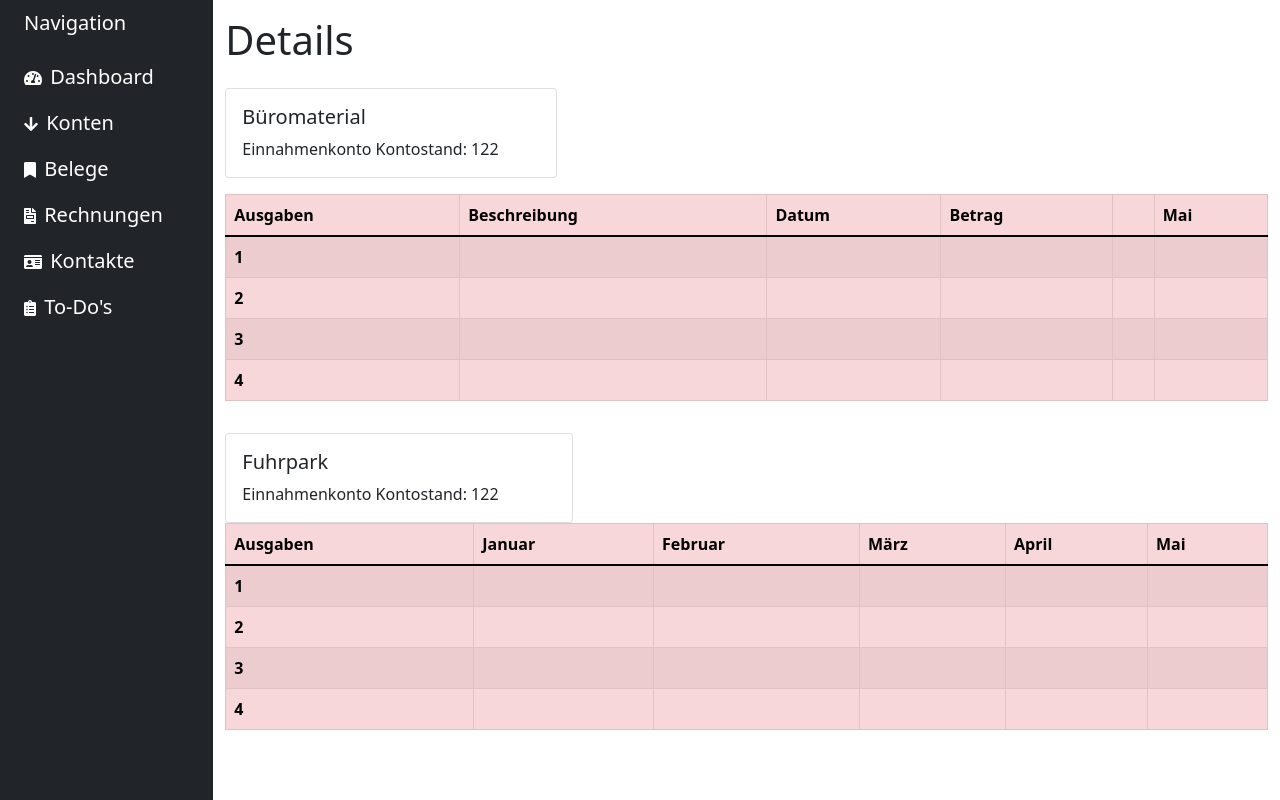
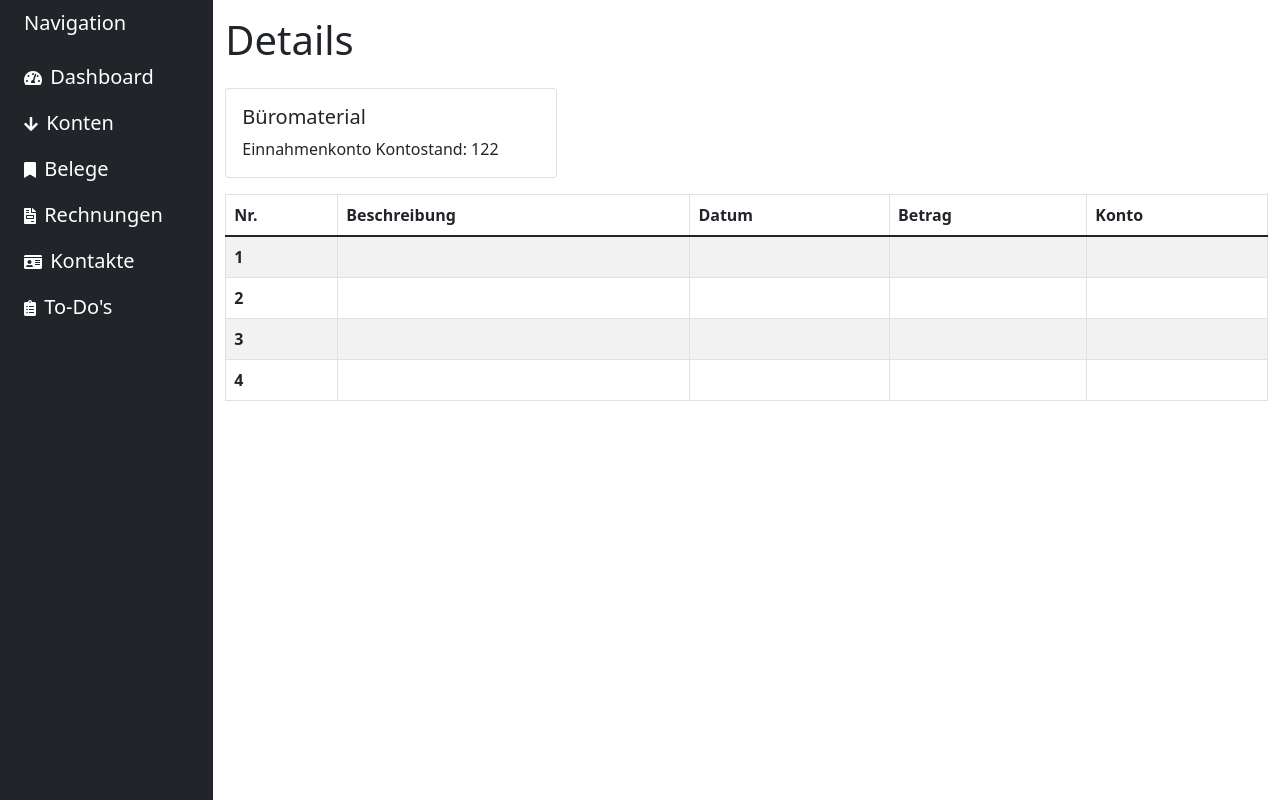
Before and after one commit to FevziG66/Wahlprojekt, a Django app: page /accountDetails/ in a window 1280 px wide. Shown: the part 70-870 px from the top of the page. Run offline with Django 3.2, Linux system fonts and the light colour scheme; a user stored in the database is signed in; lists and menus that the app fills with data are empty; some libraries are stand-ins or nearby versions.

Commit message:
Designänderungen

```diff
--- a/Wahlprojekt/urls.py
+++ b/Wahlprojekt/urls.py
@@ -19,7 +19,6 @@ from django.urls import path
 from start import views
 
 from django.contrib.auth import views as auth_views
-
 #Sammlung der Urls aus unseren erstellten Apps
 urlpatterns = [
     path('admin/', admin.site.urls),
@@ -34,5 +33,4 @@ urlpatterns = [
     path('password_reset_done/', auth_views.PasswordResetDoneView.as_view(template_name='start/password_reset_done.html'), name='password_reset_done'),
     path("password_reset_confirm/<uidb64>/<token>/", auth_views.PasswordResetConfirmView.as_view(template_name='start/password_reset_confirm.html'), name='password_reset_confirm'),
     path("password_reset_complete/", auth_views.PasswordResetCompleteView.as_view(template_name='start/password_reset_complete.html'), name='password_reset_complete'),
-
 ]
--- a/home/templates/home/accountDetails.html
+++ b/home/templates/home/accountDetails.html
@@ -17,21 +17,19 @@
    </div>
    <p></p>
    <div class="table-responsive">
-      <table class="table table-bordered table-hover table-danger table-striped">
+      <table class="table table-bordered table-hover table-striped">
          <thead>
             <tr>
-               <th scope="col">Ausgaben</th>
+               <th scope="col">Nr.</th>
                <th scope="col">Beschreibung</th>
                <th scope="col">Datum</th>
                <th scope="col">Betrag</th>
-               <th scope="col"></th>
-               <th scope="col">Mai</th>
+               <th scope="col">Konto</th>
             </tr>
          </thead>
          <tbody>
             <tr>
                <th scope="col"> 1 </th>
-               <td></td>
                <td></td>
                <td></td>
                <td></td>
@@ -43,11 +41,9 @@
                <td></td>
                <td></td>
                <td></td>
-               <td></td>
             </tr>
             <tr>
                <th scope="col">3</th>
-               <td></td>
                <td></td>
                <td></td>
                <td></td>
@@ -59,69 +55,11 @@
                <td></td>
                <td></td>
                <td></td>
-               <td></td>
             </tr>
          </tbody>
       </table>
    </div>
    <p></p>
-   <div class="col-sm-4">
-      <div class="card">
-         <div class="card-body">
-            <h5 class="card-title">Fuhrpark</h5>
-            <p class="card-text">Einnahmenkonto Kontostand: 122</p>
-         </div>
-      </div>
-   </div>
-
-   <div class="table-responsive">
-      <table class="table table-bordered table-hover table-danger table-striped">
-         <thead>
-            <tr>
-               <th scope="col">Ausgaben</th>
-               <th scope="col">Januar</th>
-               <th scope="col">Februar</th>
-               <th scope="col">März</th>
-               <th scope="col">April</th>
-               <th scope="col">Mai</th>
-            </tr>
-         </thead>
-         <tbody>
-            <tr>
-               <th scope="col"> 1 </th>
-               <td></td>
-               <td></td>
-               <td></td>
-               <td></td>
-               <td></td>
-            </tr>
-            <tr>
-               <th scope="col">2</th>
-               <td></td>
-               <td></td>
-               <td></td>
-               <td></td>
-               <td></td>
-            </tr>
-            <tr>
-               <th scope="col">3</th>
-               <td></td>
-               <td></td>
-               <td></td>
-               <td></td>
-               <td></td>
-            </tr>
-            <tr>
-               <th scope="col">4</th>
-               <td></td>
-               <td></td>
-               <td></td>
-               <td></td>
-               <td></td>
-            </tr>
-         </tbody>
-      </table>
-   </div>
 </div>
 
 <script src="https://code.jquery.com/jquery-3.3.1.slim.min.js"
--- a/home/views.py
+++ b/home/views.py
@@ -72,5 +72,5 @@ def todos(request):
 
 @login_required()
 def accountDetails(request):
-    context = {"title": "To-Do's"}
+    context = {"title": "Konten"}
     return render(request, 'home/accountDetails.html',context)
--- a/start/forms.py
+++ b/start/forms.py
@@ -1,7 +1,7 @@
 from django import forms
 
 class RegisterForm(forms.Form):
-    benutzername = forms.CharField(widget=forms.TextInput(attrs={'class':'form-control'}))
+    username = forms.CharField(widget=forms.TextInput(attrs={'class':'form-control'}))
     vorname = forms.CharField(widget=forms.TextInput(attrs={'class':'form-control'}))
     nachname = forms.CharField(widget=forms.TextInput(attrs={'class':'form-control'}))
     email = forms.EmailField(widget=forms.EmailInput(attrs={'class':'form-control'}))
```
Also changed, not shown: Wahlprojekt/settings.py (+4 -4 lines), start/templates/start/aboutUs.html (+6 -8 lines), start/templates/start/base.html (+10 -0 lines), start/templates/start/register.html (+1 -39 lines), start/views.py (+4 -4 lines), db.sqlite3.
